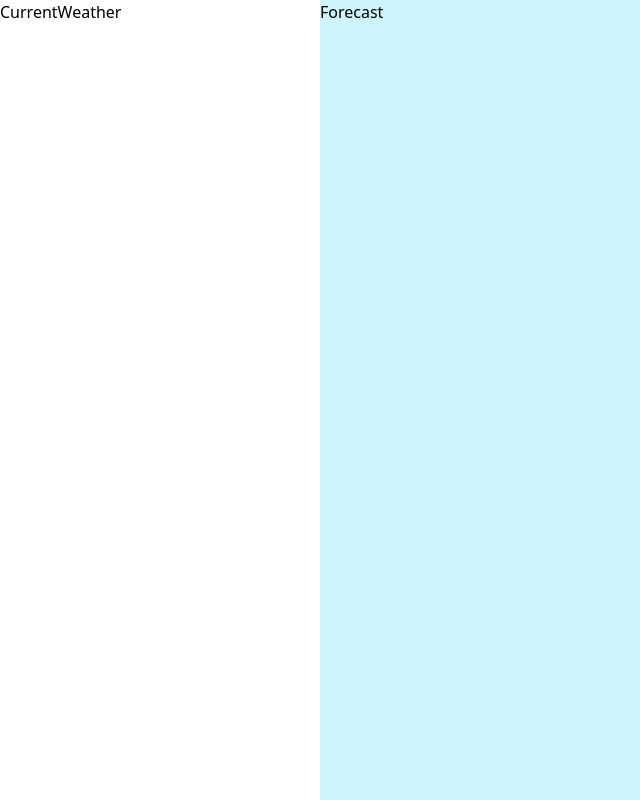
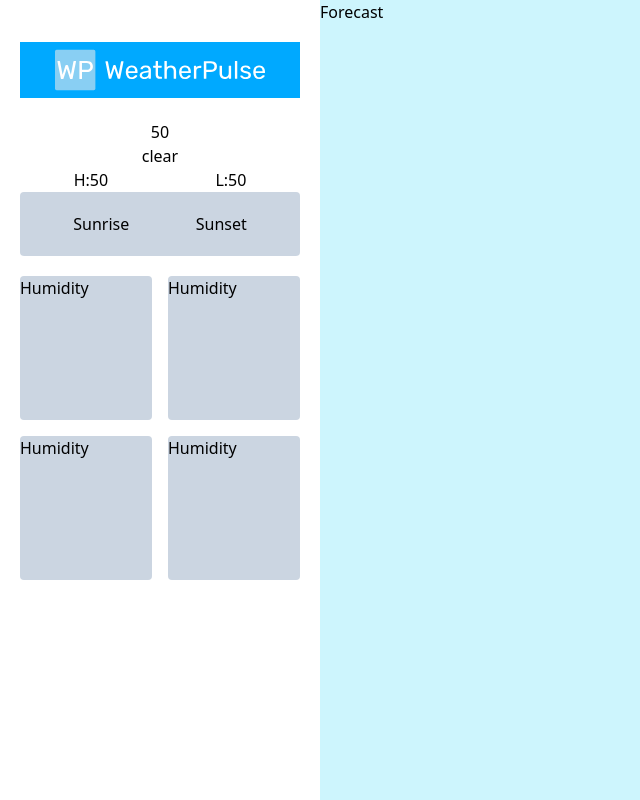
Before and after one commit to snguyen56/WeatherPulse, a React (Vite) app: page / in a window 1280 px wide. Shown: the whole page, without its empty margins (0-640 px from the left). Built offline with nearby package versions, Linux system fonts and the light colour scheme; no server answers.

Commit message:
html for current weather component

```diff
--- /dev/null
+++ b/src/components/Card.tsx
@@ -0,0 +1,10 @@
+import React from "react";
+
+type Props = {
+  children: React.ReactNode;
+  className: string;
+};
+
+export default function Card({ children, className = "" }: Props) {
+  return <div className={`${className} rounded`}>{children}</div>;
+}
--- a/src/components/layouts/CurrentWeather.tsx
+++ b/src/components/layouts/CurrentWeather.tsx
@@ -1,7 +1,29 @@
 import Logo from "../../assets/logo.svg";
-
+import Card from "../Card";
 export default function CurrentWeather() {
   return (
-    <section className="h-1/4 lg:h-screen lg:w-1/4">CurrentWeather</section>
+    <section className="flex h-1/4 flex-col p-5 lg:h-screen lg:w-1/4">
+      <div className="flex h-[100px] w-full justify-center overflow-hidden">
+        <img className="w-full" src={Logo} alt="WeatherPulse Logo" />
+      </div>
+      <div className="text-center">
+        <p>50</p>
+        <p>clear</p>
+        <div className="flex justify-around">
+          <p>H:50</p>
+          <p>L:50</p>
+        </div>
+      </div>
+      <Card className="mb-5 flex justify-around bg-slate-300 p-5">
+        <p>Sunrise</p>
+        <p>Sunset</p>
+      </Card>
+      <div className="grid grid-cols-2 grid-rows-2 gap-4">
+        <Card className="h-36 bg-slate-300">Humidity</Card>
+        <Card className="bg-slate-300">Humidity</Card>
+        <Card className="bg-slate-300">Humidity</Card>
+        <Card className="bg-slate-300">Humidity</Card>
+      </div>
+    </section>
   );
 }
```
Also changed, not shown: src/assets/logo.svg.
